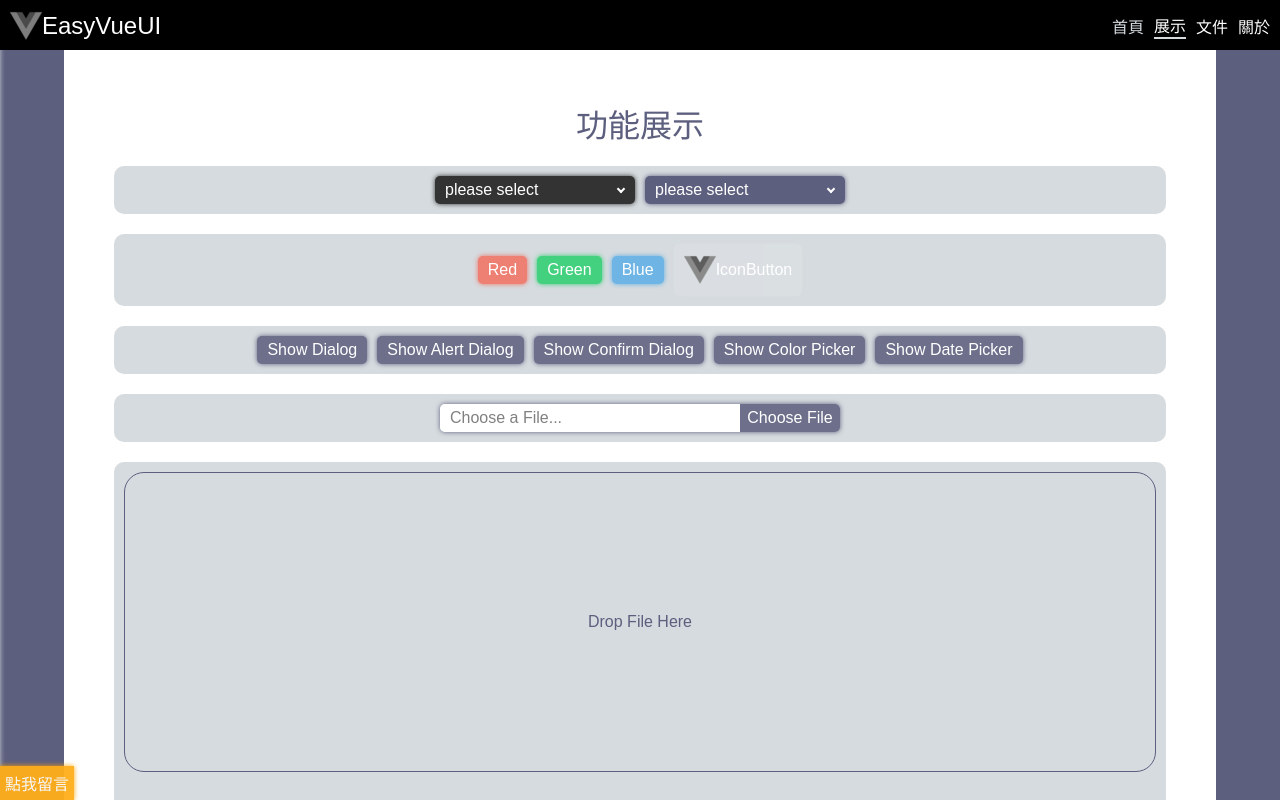
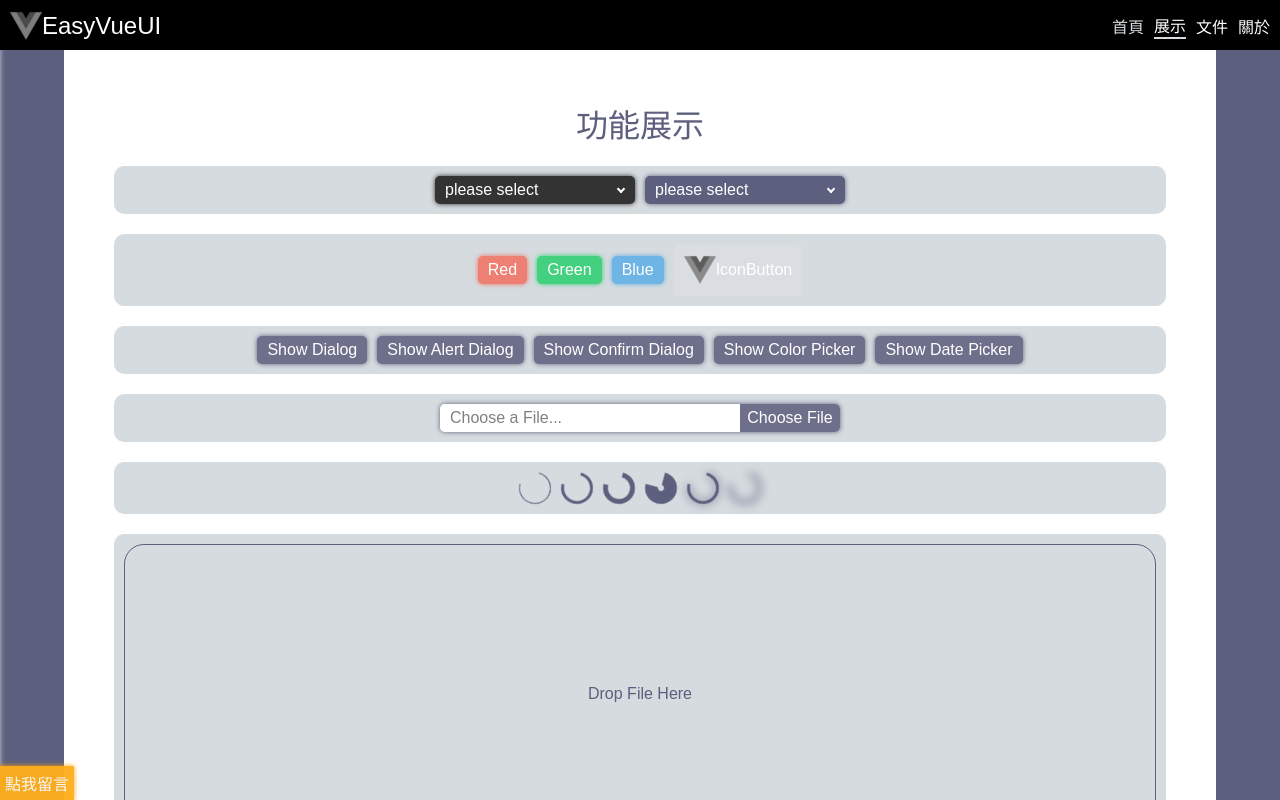
Before and after one commit to edwinliangtw/EasyVueUI, a Vue app: page /#/demo in a window 1280 px wide. Shown: the top 800 px of the page. Built offline with nearby package versions, Linux system fonts and the light colour scheme.

Commit message:
add EZSpinner

```diff
--- a/src/components/ezcore/EZComponent.vue
+++ b/src/components/ezcore/EZComponent.vue
@@ -32,6 +32,7 @@ const props = defineProps({
     title: { type: String, default: '' },               // html title
     rwdWidth: { type: String, default: '' },            // number without unit - rwd break point setting
     noSelect: { type: String, default: 'false' },       // true | false - enable text selection
+    filter: { type: String, default: '' },          // css filter
 })
 switch (props.cursorEnable) {
     case 'true': refCursor.value = 'pointer'; break;
@@ -77,6 +78,7 @@ if (props.rwdWidth) {
     cursor: v-bind(refCursor);
     opacity: v-bind(opacity);
     align-self: v-bind(alignSelf);
+    filter: v-bind(filter);
 }
 
 .noselect {
--- /dev/null
+++ b/src/components/ezcore/EZSpinner.vue
@@ -0,0 +1,21 @@
+<template>
+    <EZGroup class="ez-spinner" border="3px solid var(--theme-main)" borderRadius="50%" width="2em" height="2em" />
+</template>
+
+<script setup>
+import EZGroup from './EZGroup.vue';
+
+</script>
+
+<style>
+.ez-spinner {
+    border-right-color: transparent !important;
+    animation: ez-spinner .75s linear infinite;
+}
+
+@keyframes ez-spinner {
+    to {
+        transform: rotate(360deg);
+    }
+}
+</style>
--- a/src/pages/Demo.vue
+++ b/src/pages/Demo.vue
@@ -56,6 +56,15 @@
         <EZGroup width="100%" bg="var(--theme-main-light)" padding="10px" borderRadius="10px" hJustify="center"
             gap="10px">
             <EZFileBox @onFile="onFile" />
+        </EZGroup>
+        <EZGroup width="100%" bg="var(--theme-main-light)" padding="10px" borderRadius="10px" hJustify="center"
+            gap="10px">
+            <EZSpinner border="1px solid var(--theme-main)" />
+            <EZSpinner border="3px solid var(--theme-main)" />
+            <EZSpinner border="5px solid var(--theme-main)" />
+            <EZSpinner border="13px solid var(--theme-main)" />
+            <EZSpinner border="3px solid var(--theme-main)" filter="drop-shadow(0 0 5px var(--theme-main))" />
+            <EZSpinner border="3px solid var(--theme-main)" filter="blur(5px)" />
         </EZGroup>
         <EZGroup layout="v" width="100%" bg="var(--theme-main-light)" padding="10px" borderRadius="10px"
             hJustify="center">
@@ -158,6 +167,7 @@ import EZConfirmDialog from '@/components/ezcore/EZConfirmDialog.vue';
 import EZFileBox from '@/components/ezcore/EZFileBox.vue';
 import EZColorPicker from '../components/ezcore/EZColorPicker.vue';
 import EZDatePicker from '../components/ezcore/EZDatePicker.vue';
+import EZSpinner from '../components/ezcore/EZSpinner.vue';
 const refDrops = ref(null)
 const refDialogOpen = ref(false)
 const refAlertDialogOpen = ref(false)
```
